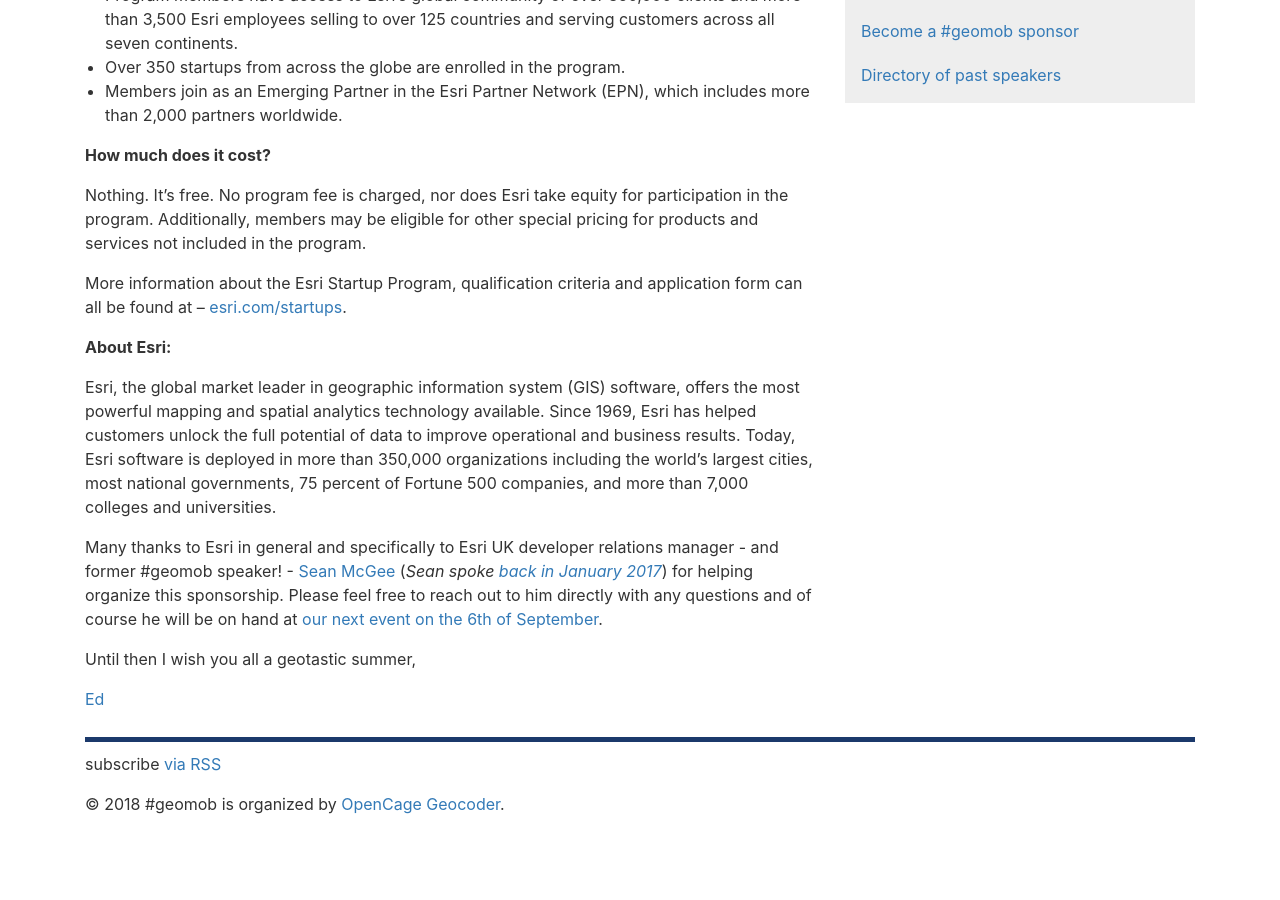
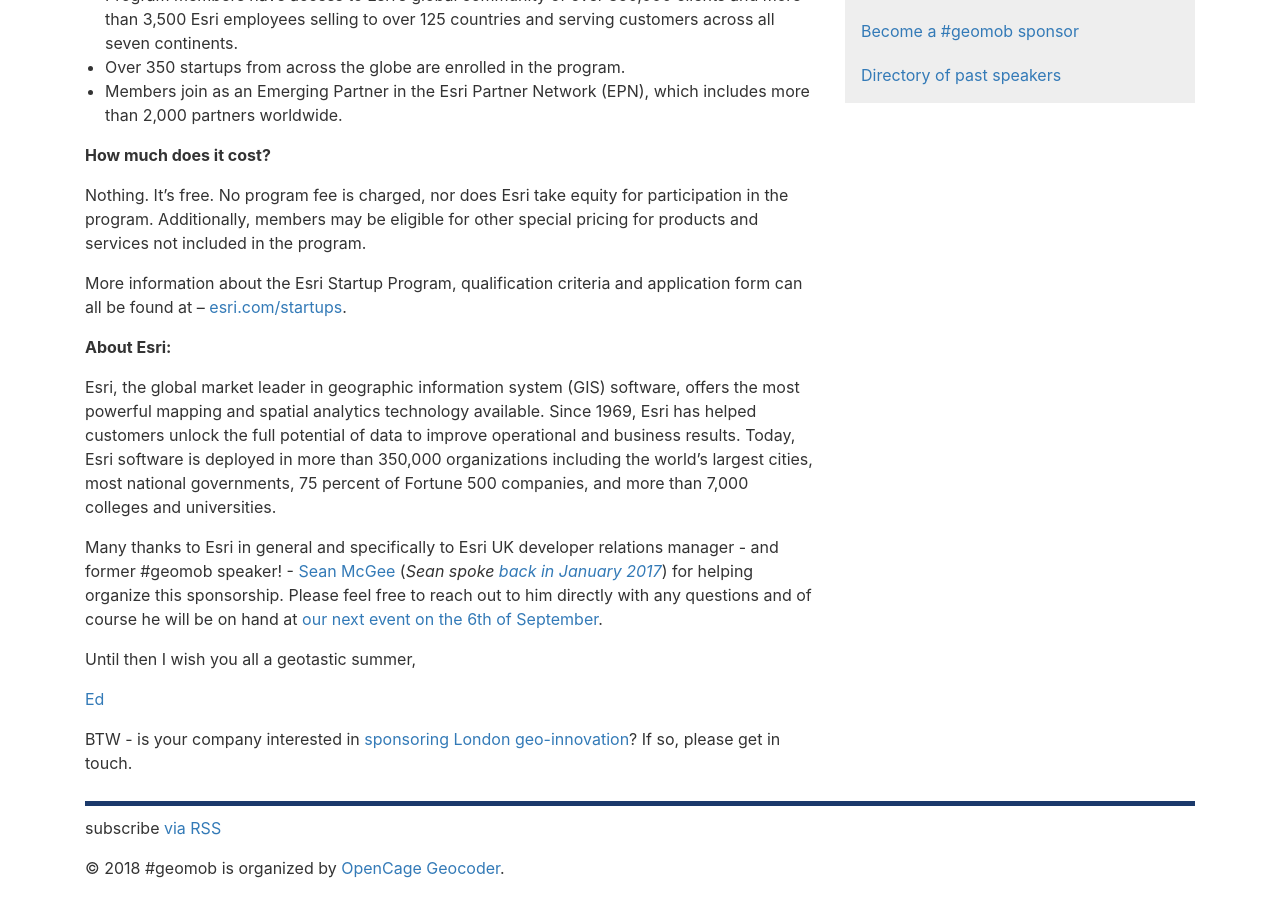
Before and after one commit to geomob/geomob-website, a Jekyll site: the page built from _posts/2018-06-21-esri-sponsors-geomob.markdown, in a window 1280 px wide and 900 px high, scrolled down 968 px. Built offline with Jekyll 4.4.1, drawn with Linux system fonts in a browser that asks for light colours; comment, search, counter and statistics services are not loaded; before the commit the page ends 1804 px from its top, so only the background shows below that.

Commit message:
add link to sponsorship page

```diff
--- a/_posts/2018-06-21-esri-sponsors-geomob.markdown
+++ b/_posts/2018-06-21-esri-sponsors-geomob.markdown
@@ -37,3 +37,5 @@
 Until then I wish you all a geotastic summer,
 
 [Ed](https://twitter.com/freyfogle)
+
+BTW - is your company interested in [sponsoring London geo-innovation](/sponsorship)? If so, please get in touch.
```
